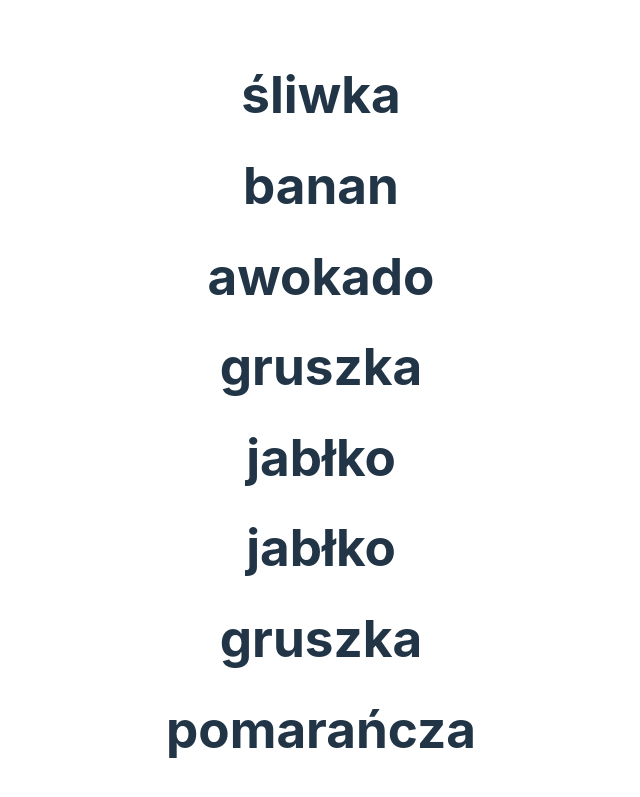
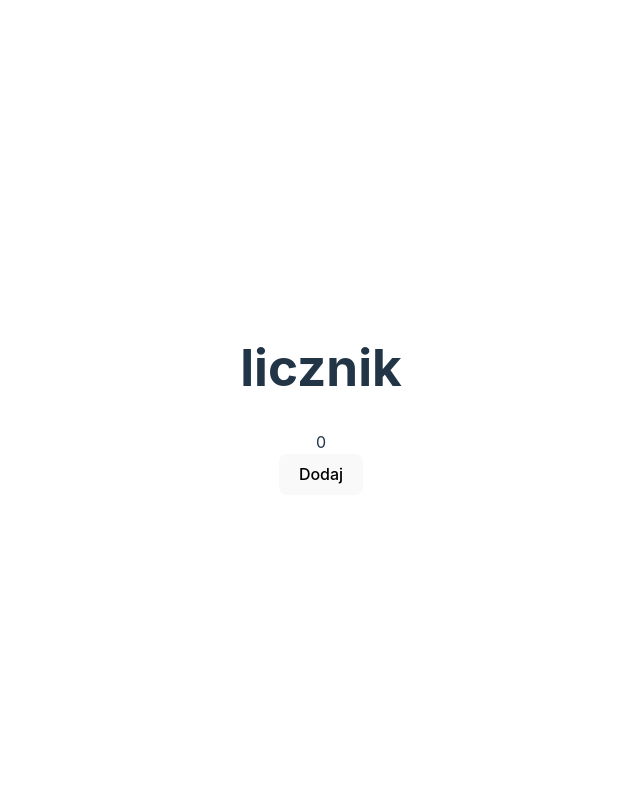
Before and after one commit to antoni-lakomy/Internet-Applications-Course, a React (Vite) app in the folder lab_05_wdai/lab_5_react/: page / in a window 1280 px wide. Shown: the top 797 px of the page, without its empty margins (319-959 px from the left). Built offline with nearby package versions, Linux system fonts and the light colour scheme.

Commit message:
ex 2 done

```diff
--- a/lab_05_wdai/lab_5_react/src/App.tsx
+++ b/lab_05_wdai/lab_5_react/src/App.tsx
@@ -2,35 +2,42 @@
 // import reactLogo from './assets/react.svg'
 // import viteLogo from '/vite.svg'
 import './App.css'
-import Produkt from './components/koszyk/zad_1_1';
+// import Produkt from './components/koszyk/zad_1_1';
+import Licznik from './components/liczniki/zad_2_1';
+import NowyLicznik from './components/liczniki/zad_2_2';
 
-function Koszyk() {
-  return (
-    <div>
-      <Produkt nazwa='jabłko'/>
-      <Produkt nazwa='gruszka'/>
-      <Produkt nazwa='pomarańcza'/>
-      <Produkt nazwa='bakłażan'/>
-      <Produkt nazwa='kremówka'/>
-    </div>
-  )
-}
+// function Koszyk() {
+//   return (
+//     <div>
+//       <Produkt nazwa='jabłko'/>
+//       <Produkt nazwa='gruszka'/>
+//       <Produkt nazwa='pomarańcza'/>
+//       <Produkt nazwa='bakłażan'/>
+//       <Produkt nazwa='kremówka'/>
+//     </div>
+//   )
+// }
 
-function NowyKoszyk() {
-  const produkty = ['śliwka', 'banan', 'awokado', 'gruszka', 'jabłko']
-  return (
-    produkty.map((produkt) => <Produkt nazwa={produkt}/> )
-  );
-}
+// function NowyKoszyk() {
+//   const produkty = ['śliwka', 'banan', 'awokado', 'gruszka', 'jabłko']
+//   return (
+//     produkty.map((produkt) => <Produkt nazwa={produkt}/> )
+//   );
+// }
 
 
 export default function App() {
+  // return (
+  //   <div>
+  //     <NowyKoszyk/>
+  //     <Koszyk/>
+  //   </div>
+  // );
+
   return (
-    <div>
-      <NowyKoszyk/>
-      <Koszyk/>
-    </div>
-  );
+      // <Licznik/>
+      <NowyLicznik/>
+    );
   // const [count, setCount] = useState(0)
 
   // return (
--- /dev/null
+++ b/lab_05_wdai/lab_5_react/src/components/liczniki/zad_2_1.tsx
@@ -0,0 +1,12 @@
+import { useState } from 'react';
+
+export default function Licznik() {
+    const [counter, setCounter] = useState(0);
+    return (
+        <div>
+            <h1>licznik</h1>
+            <div>{counter}</div>
+            <button onClick={() => setCounter(counter+1)}>Dodaj</button>
+        </div>
+    )
+}
--- /dev/null
+++ b/lab_05_wdai/lab_5_react/src/components/liczniki/zad_2_2.tsx
@@ -0,0 +1,21 @@
+import { useState } from 'react';
+
+interface PrzyciskProps {
+    onClick: () => void; // Typowanie funkcji przekazywanej jako prop
+  }
+
+const Przycisk: React.FC<PrzyciskProps> = ({ onClick }) => {
+    return <button onClick={onClick}>Dodaj</button>;
+  };
+
+
+export default function NowyLicznik() {
+    const [counter, setCounter] = useState(0);
+    return (
+        <div>
+            <h1>licznik</h1>
+            <div>{counter}</div>
+            <Przycisk onClick={() => setCounter(counter+1)}/>
+        </div>
+    )
+}
```
